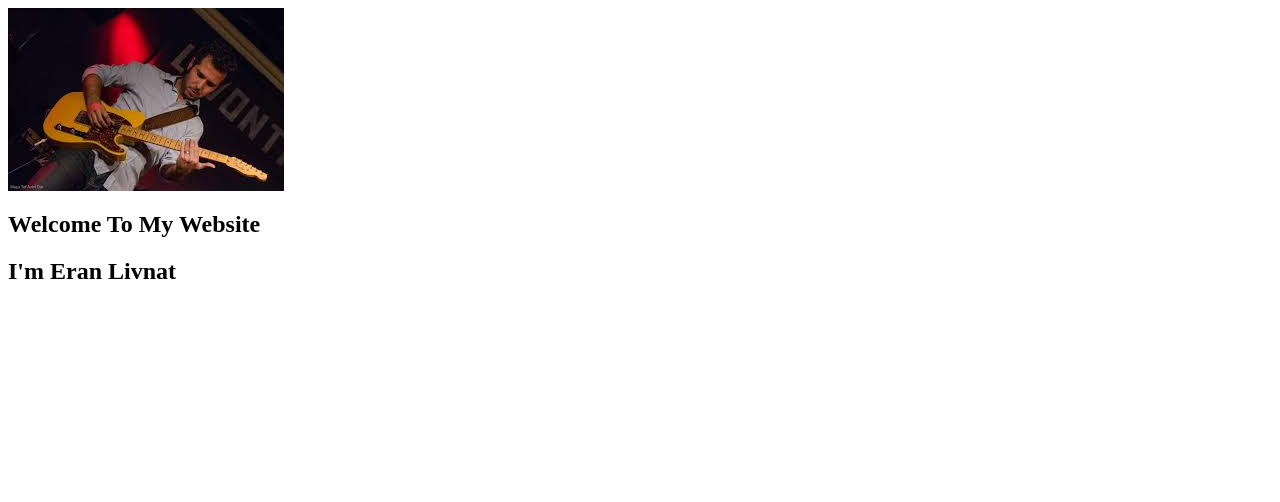
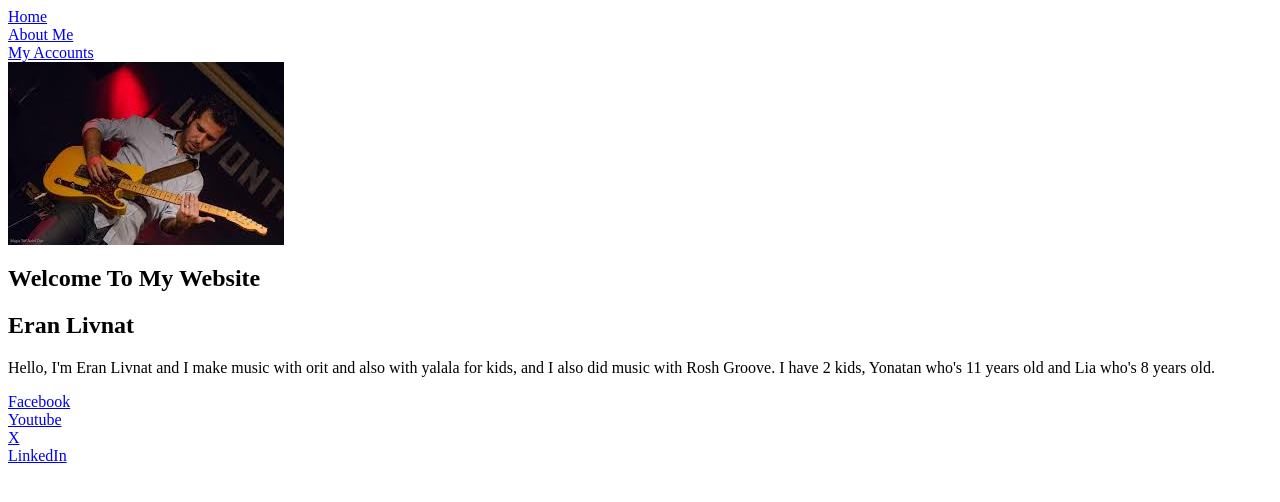
Before and after one commit to yoniliv/my-1st-resopitopy, a plain HTML site: page index.html in a window 1280 px wide. Drawn offline with Linux system fonts and the light colour scheme.

Commit message:
Update index.html

```diff
--- a/index.html
+++ b/index.html
@@ -2,13 +2,30 @@
 
 <html>
   <head>
-    <title>c</title>
+    <title></title>
   </head>
   <body>
+     <a href="#Home">Home</a>
+    <br>
+    <a href="#About Me">About Me</a>
+    <br>
+    <a href="#My Accounts">My Accounts</a>
     <section id="Home">
     <img src="images.jpeg" >
     <h1>Welcome To My Website</h1>
-    <h1>I'm Eran Livnat</h1>
+    <h1>Eran Livnat</h1>
       </section>
+    <section id="About Me">
+      <p> Hello, I'm Eran Livnat and I make music with orit and also with yalala for kids, and I also did music with Rosh Groove. I have 2 kids, Yonatan who's 11 years old and Lia who's 8 years old.</p>
+      </section>
+    <section id="My Accounts">
+      <a href="https://www.facebook.com/p/Eran-Livnat-MUSIC-100067639549233/">Facebook</a>
+      <br>
+      <a href="https://www.youtube.com/@eranlivnat/featured">Youtube</a>
+       <br>
+      <a href="https://x.com/EranLivnat">X</a>
+      <br>
+      <a href="https://il.linkedin.com/in/%D7%A2%D7%A8%D7%9F-%D7%9C%D7%99%D7%91%D7%A0%D7%AA-59483177">LinkedIn</a>
+    </section>
   </body>
 </html>
```
